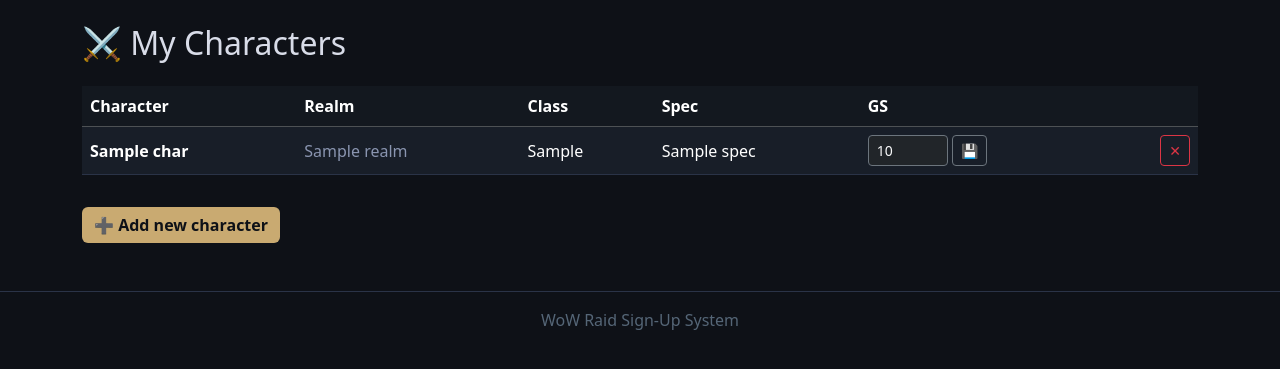
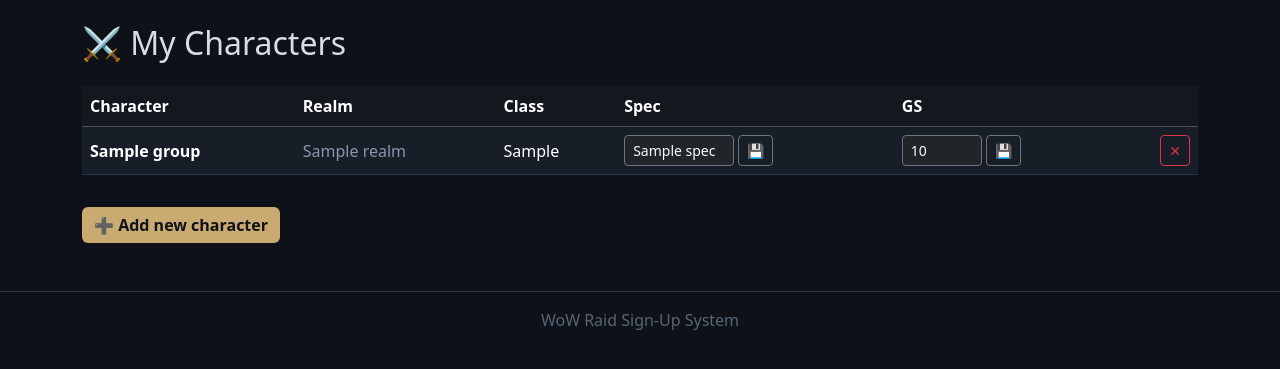
Before and after one commit to understyx/DiscordRaidSignUp, a Python web app: template web/templates/characters.html in a window 1280 px wide. Shown: the part 57-426 px from the top of the page. Run offline with Jinja, Linux system fonts and the light colour scheme; the template is opened without the code that fills it: most values are stand-ins (such as "Sample title", 1, 10 or a date in 2020).

Commit message:
feat: merge same-name characters and make spec editable in My Characters
Agent-Logs-Url: https://github.com/understyx/DiscordRaidSignUp/sessions/45d00b8e-8a1a-4596-8cac-fb39ae2cc2a6

Co-authored-by: understyx <194953725+understyx@users.noreply.github.com>

```diff
--- a/web/templates/characters.html
+++ b/web/templates/characters.html
@@ -3,7 +3,7 @@
 {% block content %}
 <h2 class="mb-4">⚔️ My Characters</h2>
 
-{% if chars %}
+{% if charGroups %}
 <div class="table-responsive mb-3">
   <table class="table table-hover align-middle">
     <thead class="table-dark">
@@ -17,28 +17,39 @@
       </tr>
     </thead>
     <tbody>
-      {% for c in chars %}
-      {% set cls_key = (c.char_class or "") | lower | replace(" ", "-") %}
+      {% for group in charGroups %}
+      {% set cls_key = (group.char_class or "") | lower | replace(" ", "-") %}
+      {% for row in group.rows %}
       <tr>
-        <td class="fw-bold cls-{{ cls_key }}">{{ c.char_name }}</td>
-        <td class="text-muted">{{ c.realm }}</td>
-        <td class="cls-{{ cls_key }}">{{ c.char_class or "—" }}</td>
-        <td>{{ c.spec or "—" }}</td>
+        {% if loop.index == 1 %}
+        <td class="fw-bold cls-{{ cls_key }}" rowspan="{{ group.rows | length }}">{{ group.name }}</td>
+        <td class="text-muted" rowspan="{{ group.rows | length }}">{{ group.realm }}</td>
+        <td class="cls-{{ cls_key }}" rowspan="{{ group.rows | length }}">{{ group.char_class or "—" }}</td>
+        {% endif %}
         <td>
-          <form method="post" action="/characters/{{ c.id }}/update-gs" class="d-flex gap-1 align-items-center">
-            <input type="text" name="gearscore" value="{{ c.gearscore | int if c.gearscore else '' }}"
+          <form method="post" action="/characters/{{ row.id }}/update-spec" class="d-flex gap-1 align-items-center">
+            <input type="text" name="spec" value="{{ row.spec or '' }}"
+                   class="form-control form-control-sm bg-dark text-light border-secondary"
+                   style="width:110px" placeholder="—" />
+            <button type="submit" class="btn btn-sm btn-outline-secondary" title="Save Spec">💾</button>
+          </form>
+        </td>
+        <td>
+          <form method="post" action="/characters/{{ row.id }}/update-gs" class="d-flex gap-1 align-items-center">
+            <input type="text" name="gearscore" value="{{ row.gearscore | int if row.gearscore else '' }}"
                    class="form-control form-control-sm bg-dark text-light border-secondary"
                    style="width:80px" placeholder="—" />
             <button type="submit" class="btn btn-sm btn-outline-secondary" title="Save GS">💾</button>
           </form>
         </td>
         <td class="text-end">
-          <form method="post" action="/characters/{{ c.id }}/delete"
-                onsubmit="return confirm('Hide {{ c.char_name }}? This removes it from your list but keeps old raid history.')">
+          <form method="post" action="/characters/{{ row.id }}/delete"
+                onsubmit="return confirm('Hide {{ group.name }} ({{ row.spec or 'this spec' }})? This removes it from your list but keeps old raid history.')">
             <button type="submit" class="btn btn-sm btn-outline-danger" title="Hide">✕</button>
           </form>
         </td>
       </tr>
+      {% endfor %}
       {% endfor %}
     </tbody>
   </table>
```
Also changed, not shown: web/routes/characters.js (+50 -6 lines).
